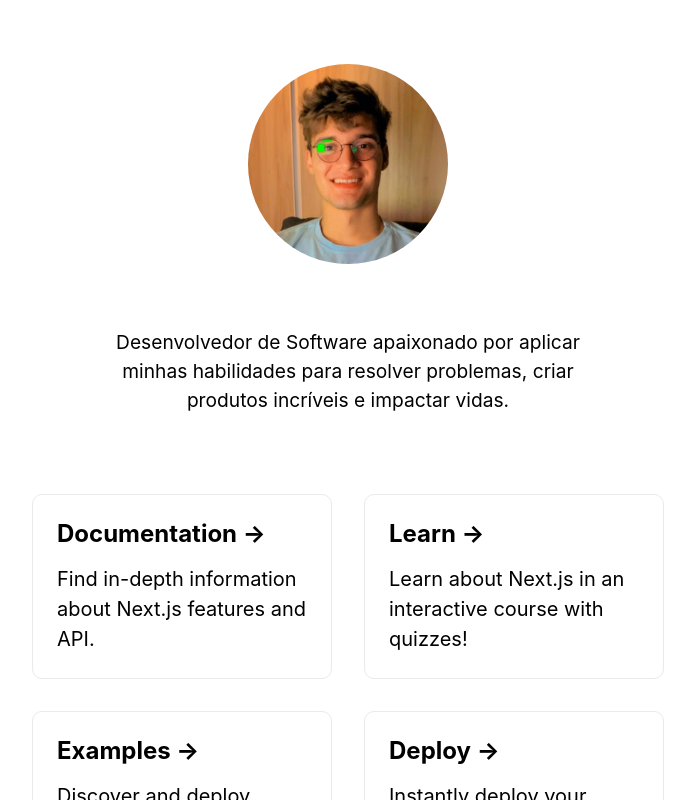
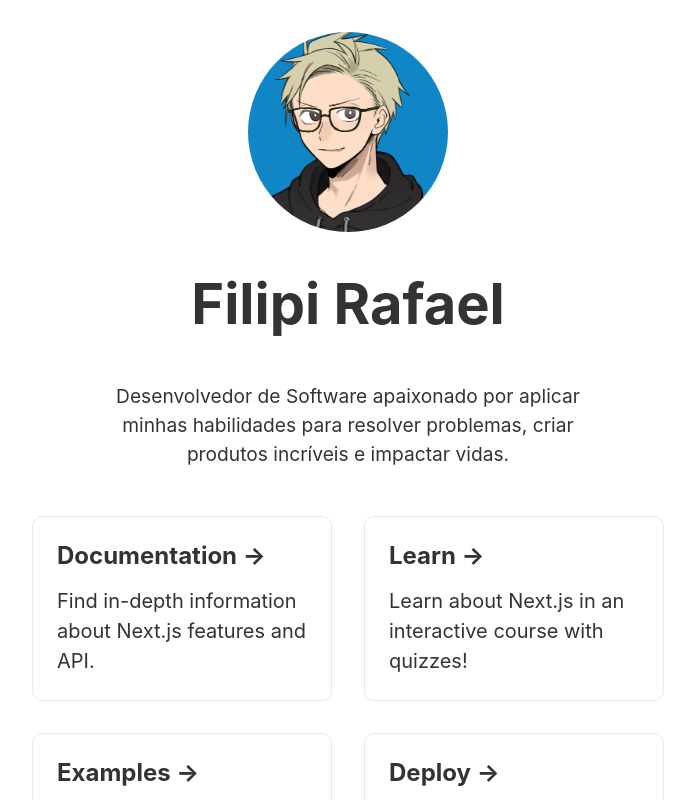
Before and after one commit to FilipiRafael/website-pessoal-next, a Next.js app: page / in a window 1280 px wide. Shown: the top 800 px of the page, without its empty margins (292-987 px from the left). Built offline with nearby package versions, Linux system fonts and the light colour scheme.

Commit message:
Atualizando novo avatar e fontes

```diff
--- a/pages/index.js
+++ b/pages/index.js
@@ -9,12 +9,14 @@ export default function Home() {
         <title>Filipi Rafael</title>
         <meta name="description" content="Generated by create next app" />
         <link rel="icon" href="/favicon.ico" />
-        <link rel="icon" href="/person.jpg" />
+        <link rel="icon" href="/avatar.png" />
       </Head>
 
       <main className={styles.main}>
 
-      <Image className={styles.personImage} src={"/person.jpg"} width="200px" height="200px" />
+      <Image className={styles.avatar} src={"/avatar.png"} width="200px" height="200px" alt="Avatar" />
+
+      <h1 className={styles.title}>Filipi Rafael</h1>
 
         <p className={styles.description}>
           Desenvolvedor de Software apaixonado por aplicar minhas habilidades
--- a/styles/Home.module.css
+++ b/styles/Home.module.css
@@ -4,12 +4,13 @@
 
 .main {
   min-height: 100vh;
-  padding: 4rem 0;
+  padding: 2rem 0;
   flex: 1;
   display: flex;
   flex-direction: column;
   justify-content: center;
   align-items: center;
+  color: #333333;
 }
 
 .footer {
@@ -40,18 +41,21 @@
 }
 
 .title {
-  margin: 0;
+  margin-top: 5vh;
   line-height: 1.15;
-  font-size: 4rem;
+  font-size: 3.5rem;
+  text-align: center;
 }
 
 .title,
 .description {
   text-align: center;
+  color: #333333;
 }
 
 .description {
-  margin: 4rem 0;
+  margin-top: 0.5rem;
+  margin-bottom: 2rem;
   width: 40%;
   line-height: 1.5;
   font-size: 1.2rem;
@@ -117,6 +121,6 @@
   }
 }
 
-.personImage {
+.avatar {
   border-radius: 50%;
 }
```
Also changed, not shown: public/avatar.png (added).
